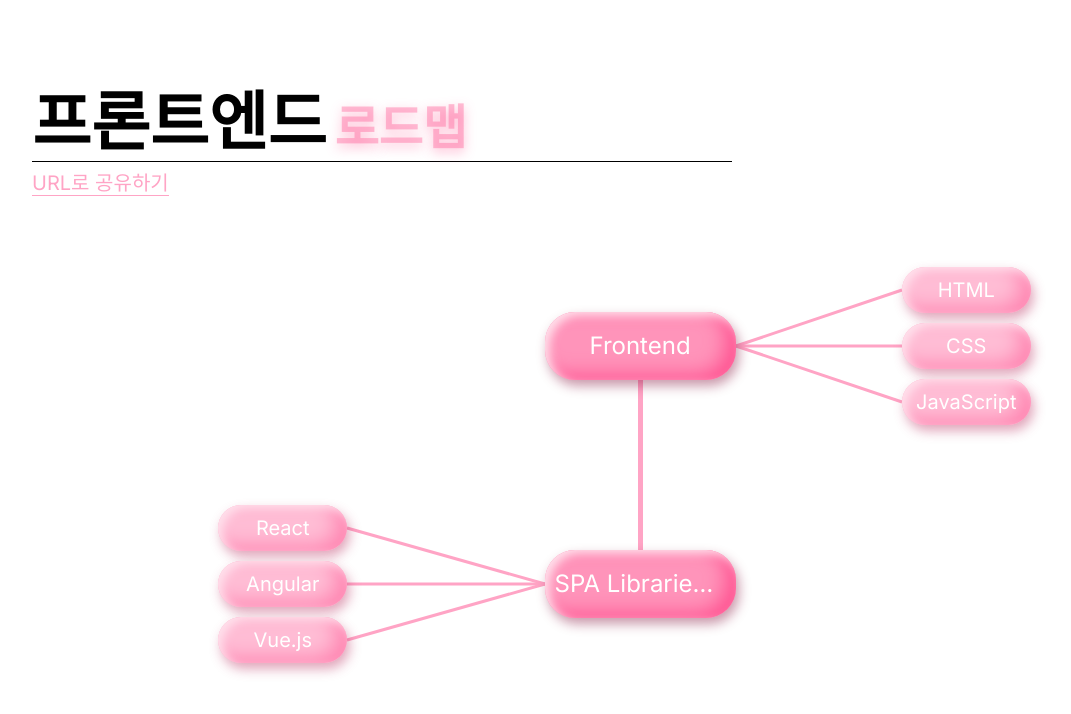
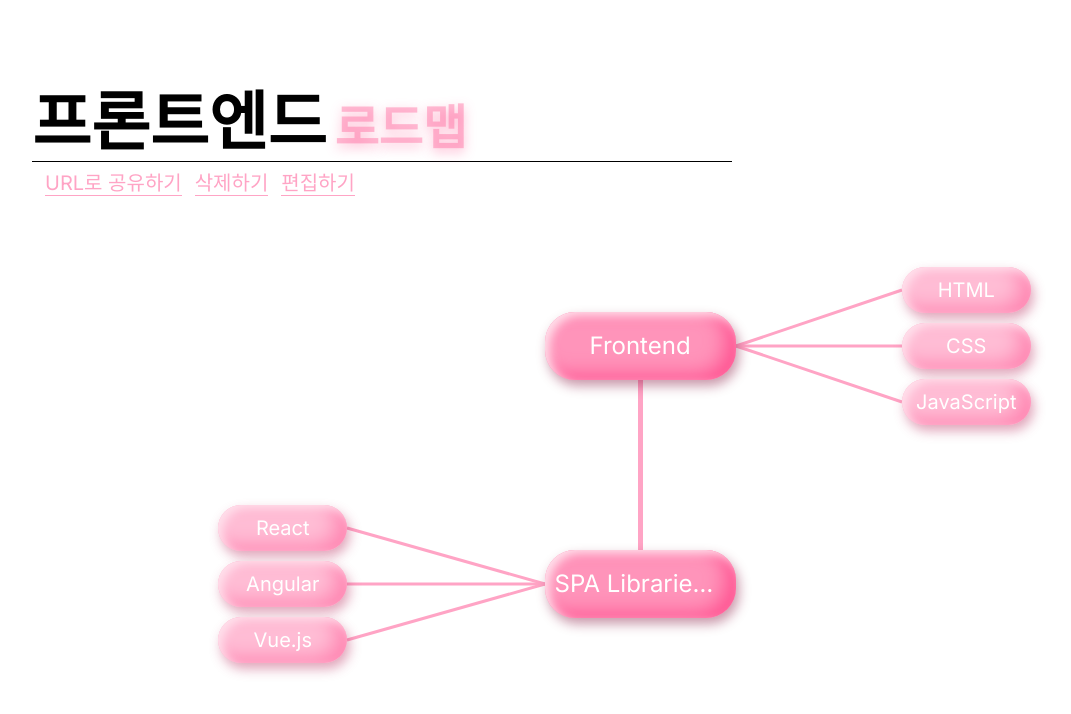
Before and after one commit to googlesprint-12th-roadmap/roadmap-front, a React (Vite) app: page /view in a window 1280 px wide. Shown: the top 714 px of the page, without its empty margins (0-1071 px from the left). Built offline with nearby package versions, Linux system fonts and the light colour scheme.

Commit message:
fix : query suspense 적용

```diff
--- a/src/App.jsx
+++ b/src/App.jsx
@@ -16,12 +16,14 @@ function App() {
       <GlobalStyles />
       <QueryClientProvider client={queryClient}>
         <RecoilRoot>
+          <React.Suspense fallback={<></>}>
             <Routes>
               <Route path="/" element={<Home />}></Route>
               <Route path="/view" element={<Result />}></Route>
               <Route path="/test" element={<TestPage />}></Route>
               <Route path="/test/:roadmapId" element={<TestResult />}></Route>
             </Routes>
+          </React.Suspense>
         </RecoilRoot>
       </QueryClientProvider>
     </>
--- a/src/hooks/useRoadmap.js
+++ b/src/hooks/useRoadmap.js
@@ -35,6 +35,7 @@ export const useRoadMap = () => {
   let { roadmapId } = useParams();
   return useQuery(roadMapKey.roadMap(roadmapId), fetchRoadmap, {
     enabled: !!roadmapId,
+    suspense: true,
   });
 };
 
@@ -44,7 +45,7 @@ const updateRoadmap = ({ roadMap, idx }) =>
   axios.put(`/api/v1/roadmap/${idx}`, roadMap);
 const deleteRoadmap = ({ idx }) => axios.post(`/api/v1/roadmap/${idx}`, {});
 const saveGusetRoadmap = ({ roadMap }) =>
-  axios.post(`/api/v1/roadmap/guest`, roadMap);
+  axios.delete(`/api/v1/roadmap/guest`, roadMap);
 
 const roadMapKey = {
   roadMap: (idx) => [{ scope: 'roadMap', idx }],
--- a/src/pages/result/index.jsx
+++ b/src/pages/result/index.jsx
@@ -25,6 +25,10 @@ const Result = () => {
         </HeaderTitleWrapper>
         <HeaderLinkWrapper>
           <HeaderLink>{text['header.link.text']}</HeaderLink>
+          <HeaderLink>{text['header.link.delete']}</HeaderLink>
+          <HeaderLink onClick={() => alert(text['header.link.commingSoon'])}>
+            {text['header.link.edit']}
+          </HeaderLink>
         </HeaderLinkWrapper>
       </Header>
       <Content>
--- a/src/pages/result/index.style.jsx
+++ b/src/pages/result/index.style.jsx
@@ -62,4 +62,5 @@ export const HeaderLink = styled.a`
     color: #ffa4c5;
   }
   border-bottom: 1px solid #ffa4c5;
+  margin-left: 13px;
 `;
--- a/src/pages/result/text.json
+++ b/src/pages/result/text.json
@@ -1,5 +1,8 @@
 {
   "header.title.main": "프론트엔드",
   "header.title.sub": "로드맵",
-  "header.link.text": "URL로 공유하기"
+  "header.link.text": "URL로 공유하기",
+  "header.link.edit": "편집하기",
+  "header.link.delete": "삭제하기",
+  "header.link.commingSoon": "comming soon..."
 }
--- a/src/pages/test.jsx
+++ b/src/pages/test.jsx
@@ -40,7 +40,6 @@ export const TestPage = () => {
               { id, password },
               {
                 onSuccess: (d) => {
-                  console.log(d);
                   axios.defaults.headers.common['Authorization'] =
                     d?.data?.accessToken;
                 },
```
Lines whose indentation alone changed are shown as unchanged.
